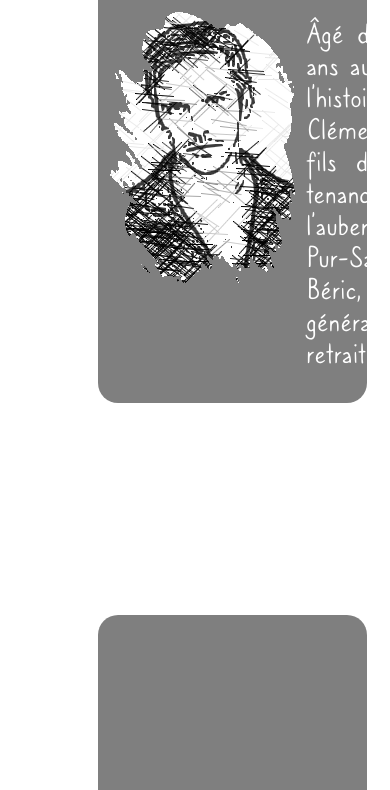
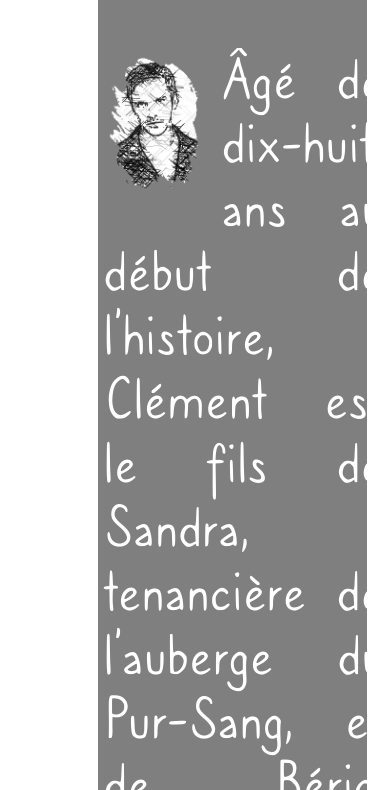
Before and after one commit to Thibeylard/flora-lune.com, a plain HTML site: page books/adda.html in a window 390 px wide. Shown: the part 276-1066 px from the top of the page. Drawn offline with nearby package versions, Linux system fonts and the light colour scheme.

Commit message:
css adjustments for smartphone

```diff
--- a/books/adda.html
+++ b/books/adda.html
@@ -32,7 +32,9 @@
                 </div>
                 <div class="elementScrollDetails">
                     <h2 class="elementScrollTitle">Clément</h2>
-                    <p class="elementScrollDescription">Âgé de dix-huit ans au début de l’histoire, Clément est le fils de Sandra, tenancière de l’auberge du Pur-Sang, et de Béric, ancien général à la retraite originaire de Fort-Cristal.<br>
+                    <p class="elementScrollDescription">
+                        <img src="../img/adda/clement.png" alt="clement"/>
+                        Âgé de dix-huit ans au début de l’histoire, Clément est le fils de Sandra, tenancière de l’auberge du Pur-Sang, et de Béric, ancien général à la retraite originaire de Fort-Cristal.<br>
                         De tous les personnages que j’ai créés, Clément est, je crois, celui qui plaît le plus. Il est d’ailleurs resté mon personnage préféré pendant assez longtemps.<br>
                         Pourquoi cet engouement ? Parce que Clément est le genre d’ami qu’on voudrait tous avoir. Un garçon loyal, gentil, affectueux, un brin maladroit, et toujours une bonne blague au bord des lèvres.<br>
                         Motivé depuis toujours par l’exemple de son père, Clément aspire à devenir soldat et à intégrer la prestigieuse armée de Shirolite, sa ville natale. Ayant quitté l’école à l’âge de seize ans, il attend patiemment sa majorité en aidant ses parents à l’auberge, mais également en assistant aux entraînements des soldats.<br>
--- a/css/main.css
+++ b/css/main.css
@@ -216,11 +216,16 @@ div.scrollWrapper {
 }
 
 .elementScrollImgWrapper {
-    flex: 1;
+    flex: 0;
     display: flex;
     align-items: center;
     justify-content: center;
 }
+
+.elementScrollImgWrapper > img {
+    display: none;
+}
+
 
 .elementScrollDetails {
     flex:3;
@@ -238,10 +243,16 @@ div.scrollWrapper {
     font-family: 'caroni', sans-serif;
     color: white;
     text-align: justify;
-    font-size: 2em;
+    font-size: 4em;
     padding: 1% 2% 1% 2%;
-    height:350px;
+    height:750px;
     overflow-y: scroll;
+}
+
+.elementScrollDescription > img {
+    float: left;
+    padding-right: 20px;
+    width: 35%;
 }
 
 
```
